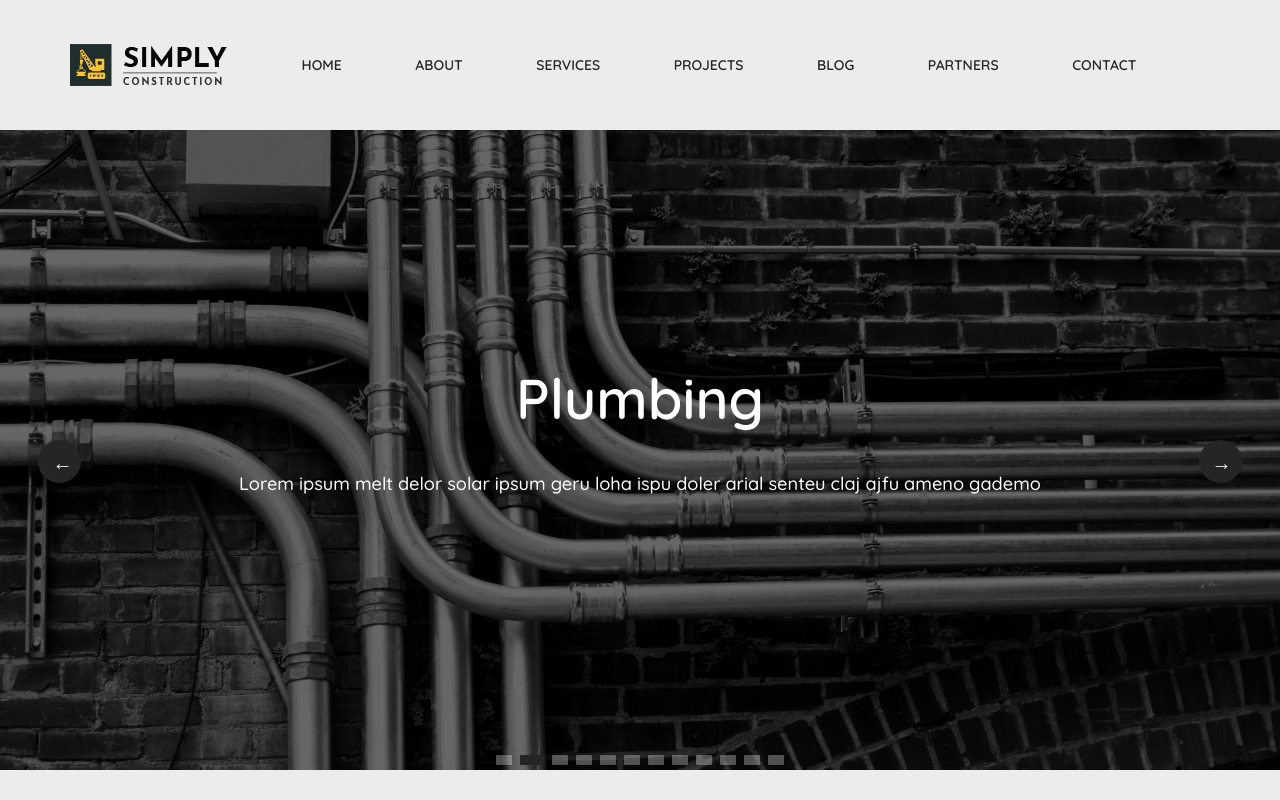
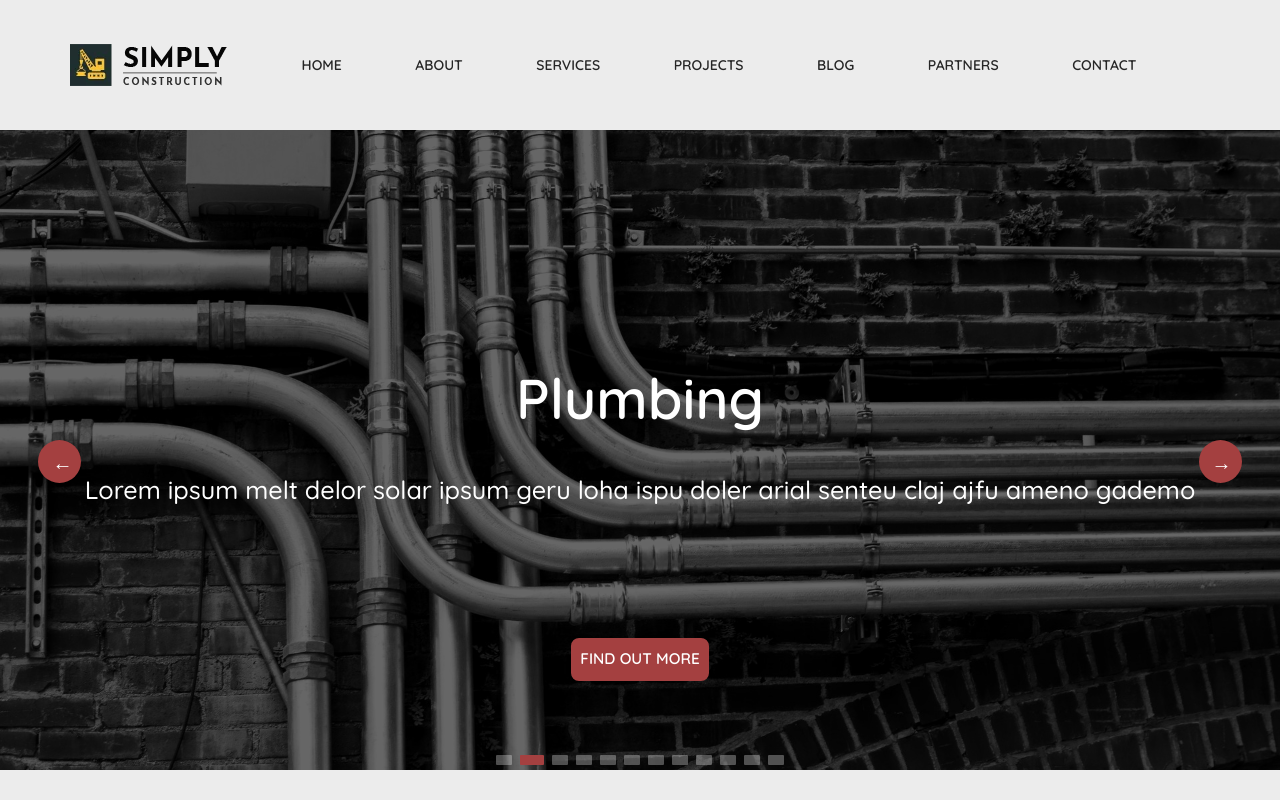
Before and after one commit to Hashim1995/cbc, a React (Create React App) app: page / in a window 1280 px wide. Built offline with nearby package versions, Linux system fonts and the light colour scheme.

Commit message:
color changes, add button to carousel, item's size changes, DONE

```diff
--- a/src/Assets/global.scss
+++ b/src/Assets/global.scss
@@ -53,7 +53,7 @@ body {
   z-index: 99999 !important;
   left: 3vw !important;
   display: block;
-  background-color: var(--black) !important;
+  background-color: var(--red) !important;
   border-radius: var(--radiusCircle);
   color: var(--white) !important;
   height: 43px !important;
@@ -64,7 +64,7 @@ body {
   z-index: 99999 !important;
   right: 3vw !important;
   display: block;
-  background-color: var(--black) !important;
+  background-color: var(--red) !important;
   border-radius: var(--radiusCircle);
   color: var(--white) !important;
   height: 43px !important;
@@ -90,5 +90,5 @@ body {
   padding: 5px !important;
 }
 .slick-active button{
-  background-color: var(--black) !important;
+  background-color: var(--red) !important;
 }
--- a/src/Components/Carousel/Carousel.js
+++ b/src/Components/Carousel/Carousel.js
@@ -33,6 +33,7 @@ const Carousel = () => {
                 <div className={Style.textWrap}>
                   <h1 className={Style.title}>{item.title}</h1>
                   <h5 className={Style.description}>{item.description}</h5>
+                  <button>FIND OUT MORE</button>
                 </div>
               </div>
             </div>
--- a/src/Components/Carousel/Carousel.module.scss
+++ b/src/Components/Carousel/Carousel.module.scss
@@ -9,7 +9,6 @@
     height: 80vh;
     object-fit: cover;
     filter: brightness(0.4);
-
 }
 .textWrap{
 
@@ -24,9 +23,27 @@
     }
     .description{
         color: var(--white);
-        font-size: 1.3em;
+        font-size: 1.8em;
         border-bottom: 1px solid var(--grey);
         display: inline;
         padding-bottom: 0.3em;
     }
+    button{
+        cursor: pointer;
+        background-color: var(--red) !important;
+        color: var(--white);
+        font-weight: bold;
+        margin-top: 7em;
+        font-size: 1.1em;
+        padding: 0.5em;
+        border: 2px solid var(--red);
+        border-radius: var(--radius8);
+        transition: var(--transition4);
+        &:hover{
+            transition: var(--transition4);
+            background-color: var(--white) !important;
+            color: var(--red);
+            border: 2px solid var(--white);
+        }
+    }
 }
--- a/src/Components/Diffirence/Diffirence.module.scss
+++ b/src/Components/Diffirence/Diffirence.module.scss
@@ -5,11 +5,13 @@
     padding: 5em 0;
 
     .item{
-        padding: 0.5em;
+        padding: 1.5em;
+        margin: 1em;
         display: flex;
         justify-content: center;
-        transition: var(--transition4);
-        border-radius: var(--radius6);
+        transition: var(--transition6);
+        border-radius: var(--radius18);
+        background-color: var(--black);
         &:hover{
             transition: var(--transition4);
             background-color: var(--red);
@@ -35,12 +37,12 @@
 
             h1{
                 transition: var(--transition4);
-                color: var(--black);
+                color: var(--white);
                 font-weight: bold;
             }
             p{
                 transition: var(--transition4);
-                color: var(--gray);
+                color: var(--white);
             }
         }
     }
--- a/src/Components/Records/Records.module.scss
+++ b/src/Components/Records/Records.module.scss
@@ -10,6 +10,7 @@
             align-items: center;
             flex-direction: column;
             padding: 0 4vw;
+            margin-bottom: 2em;
             h1{
                 color: var(--white);
                 font-size: 3em;
@@ -34,19 +35,24 @@
             margin: 1em;
             padding: 1.5em;
             background: var(--red);
-            border-radius: var(--radius6);
-            transition: var(--transition2);
+            border-radius: var(--radius18);
+            transition: var(--transition6);
             &:hover{
-                transition: var(--transition2);
+                transition: var(--transition4);
                 background: var(--white);
             }
             &:hover a{
-                transition: var(--transition2);
+                transition: var(--transition4);
                 color: var(--red);
             }
             &:hover p{
-                transition: var(--transition2);
+                transition: var(--transition4);
                 color: var(--black);
+            }
+            &:hover button{
+                color: var(--white);
+                background: var(--red);
+                transition: var(--transition4);
             }
             a{
                 color: var(--white);
@@ -65,15 +71,12 @@
                 border: none;
                 border-radius: var(--radius6);
 
-                font-size: 1em;
+                font-size: 1.1em;
+                padding: 0.5em;
                 font-weight: bold;
                 cursor: pointer;
-                transition: var(--transition2);
-                &:hover{
-                    color: var(--white);
-                    background: var(--red);
-                    transition: var(--transition2);
-                }
+                transition: var(--transition4);
+
             }
         }
     }
```
